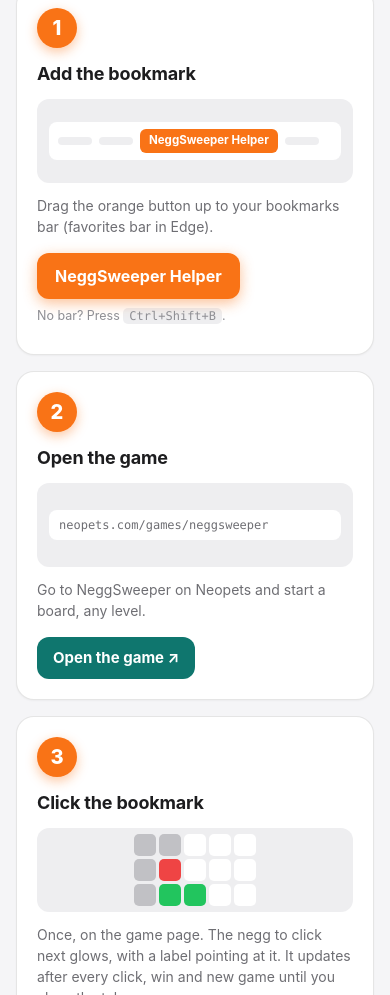
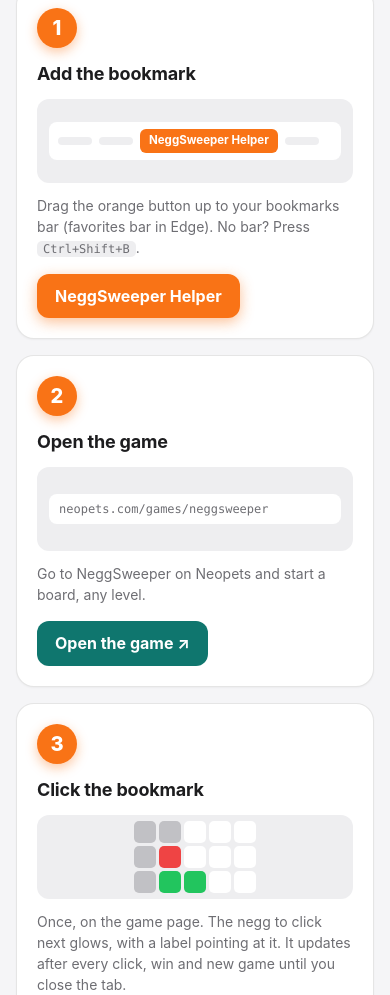
Before and after one commit to fang89/Neopets-neggsweeper-solver, a plain HTML site: page index.html in a window 390 px wide. Shown: the part 871-1866 px from the top of the page. Drawn offline with Linux system fonts and the light colour scheme.

Commit message:
Line up the set-up buttons: same size, same level
Co-Authored-By: Claude Opus 5.5 <noreply@anthropic.com>

```diff
--- a/index.html
+++ b/index.html
@@ -89,7 +89,12 @@
   a.bm { display: inline-block; padding: 11px 18px; border-radius: 12px; font-weight: 700; font-size: 16px;
          text-decoration: none; color: #fff; background: var(--warn); cursor: grab;
          box-shadow: 0 4px 14px color-mix(in srgb, var(--warn) 45%, transparent); }
-  a.btn { display: inline-block; padding: 10px 16px; border-radius: 12px; font-weight: 700; text-decoration: none; color: #fff; background: var(--accent); }
+  a.btn { display: inline-block; padding: 11px 18px; border-radius: 12px; font-weight: 700; font-size: 16px; line-height: 1.4; text-decoration: none; color: #fff; background: var(--accent); }
+  /* the two set-up buttons line up: the tip that appears on a click hangs below without moving them */
+  .step .act { position: relative; }
+  a.bm { line-height: 1.4; }
+  #bmTip { position: absolute; left: 0; right: 0; top: 100%; margin-top: 6px; }
+  #bmTip:empty { display: none; }
   .tiny { color: var(--faint); font-size: 12.5px; margin-top: 8px; }
   #bmTip { color: var(--warn); font-weight: 600; }
 
@@ -103,9 +108,9 @@
   @keyframes pulse { 50% { box-shadow: 0 0 0 6px color-mix(in srgb, var(--warn) 30%, transparent); } }
 
   @media (max-width: 860px) {
-    .hero .wrap { grid-template-columns: 1fr; }
+    .hero .wrap { grid-template-columns: minmax(0, 1fr); }
     .demo { justify-self: start; max-width: 100%; overflow-x: auto; }
-    .steps, .key { grid-template-columns: 1fr; }
+    .steps, .key { grid-template-columns: minmax(0, 1fr); }
   }
   @media (max-width: 520px) {
     .hero h1 { font-size: 34px; }
@@ -140,10 +145,9 @@
         <div class="num">1</div>
         <h3>Add the bookmark</h3>
         <div class="pic"><div class="bar"><i></i><i></i><b>NeggSweeper Helper</b><i></i></div></div>
-        <p>Drag the orange button up to your bookmarks bar (favorites bar in Edge).</p>
+        <p>Drag the orange button up to your bookmarks bar (favorites bar in Edge). No bar? Press <kbd class="k-bar">Ctrl+Shift+B</kbd>.</p>
         <div class="act">
           <a class="bm" id="bm" href="#" draggable="true">NeggSweeper Helper</a>
-          <div class="tiny">No bar? Press <kbd class="k-bar">Ctrl+Shift+B</kbd>.</div>
           <div class="tiny" id="bmTip"></div>
         </div>
       </div>
```
